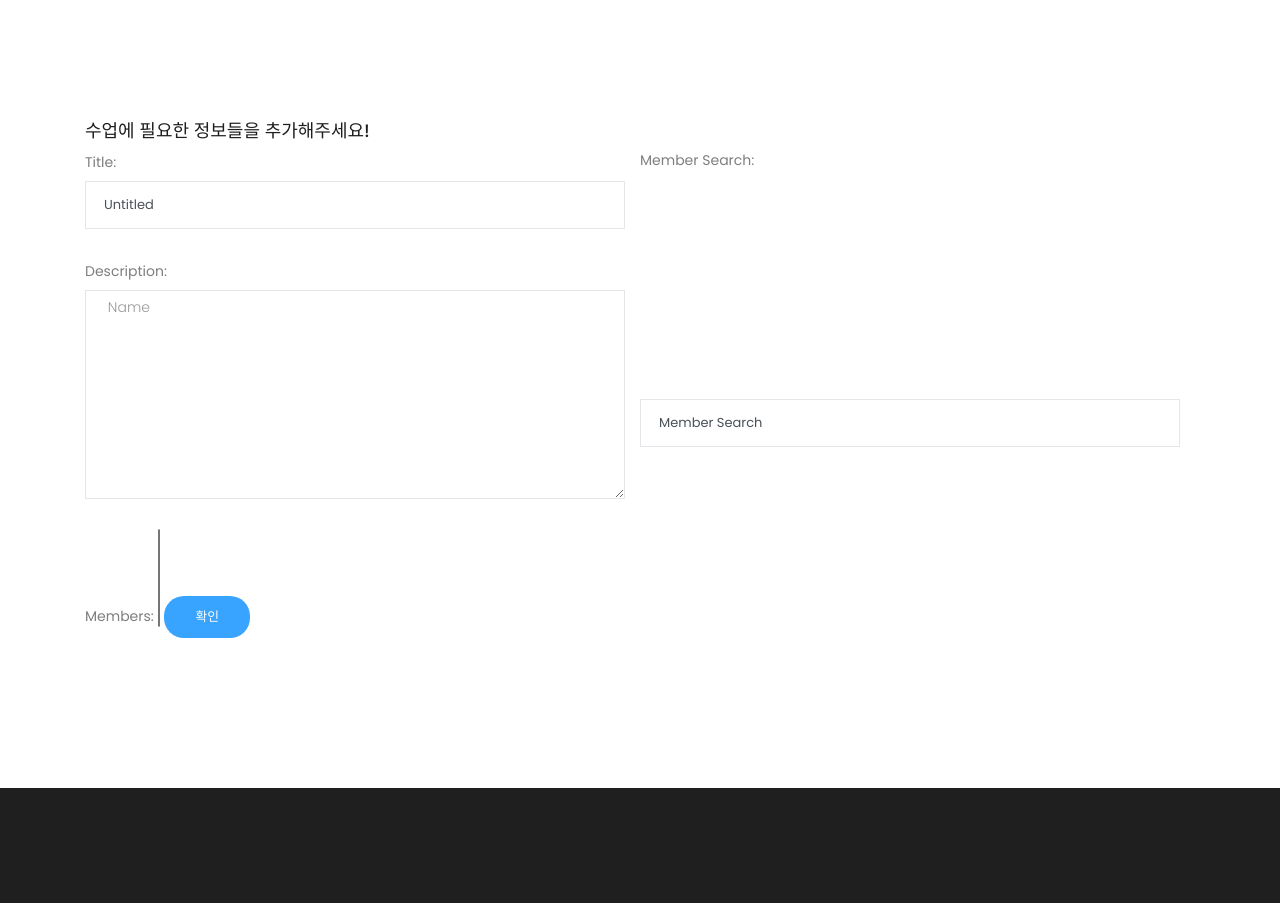
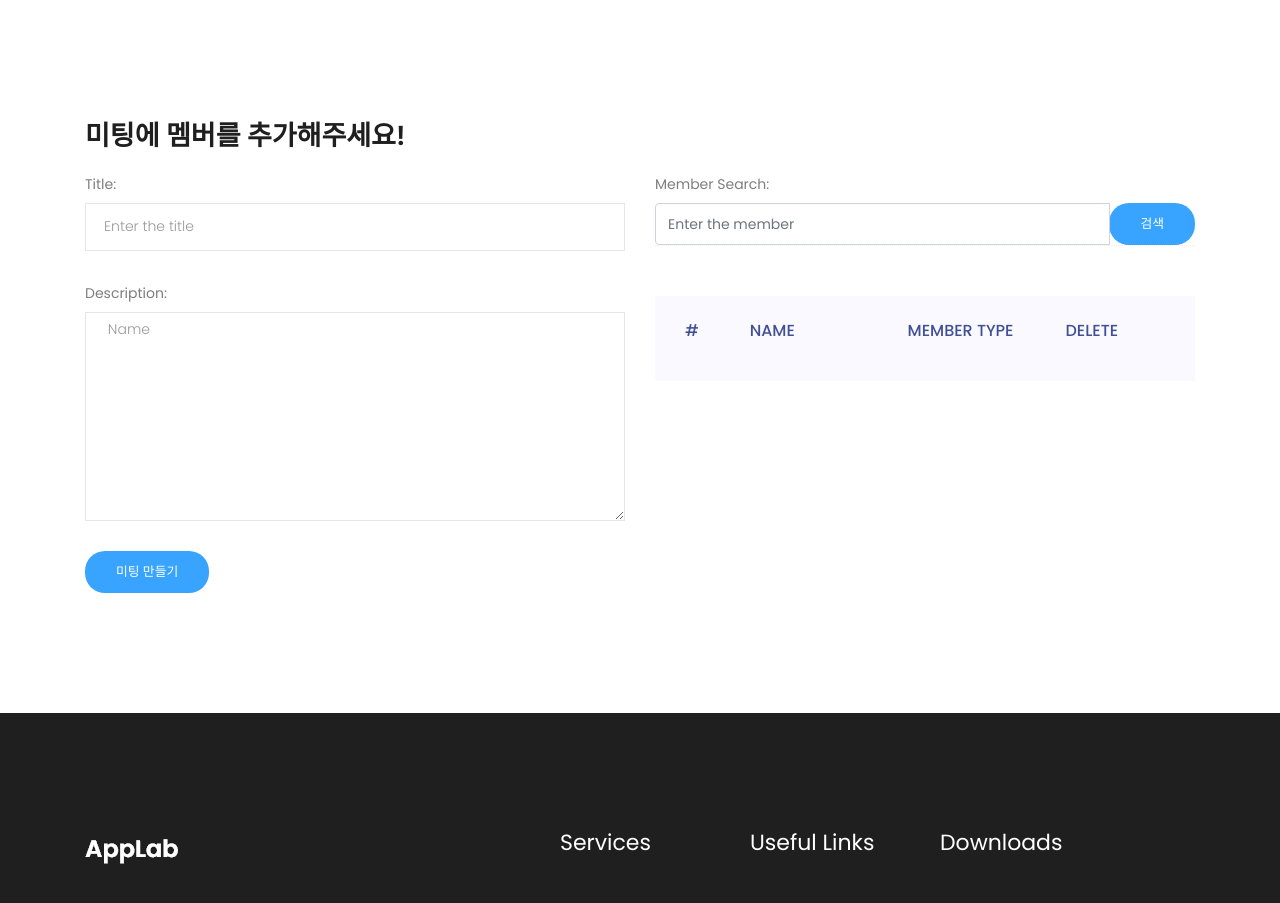
Before and after one commit to COCODlNG/CoCoding_backend, a Django app: template CoCoding/apps/meetings/templates/meeting_form.html in a window 1280 px wide. Shown: the part 500-1403 px from the top of the page. Run offline with Django 3.2, Linux system fonts and the light colour scheme; the template is opened without the code that fills it: values that come from a table or form of the project are taken from there, others are empty; some libraries are stand-ins or nearby versions.

Commit message:
[meeting] add meeting manage

```diff
--- a/CoCoding/apps/meetings/forms.py
+++ b/CoCoding/apps/meetings/forms.py
@@ -1,13 +1,10 @@
 from django import forms
-from django.forms import ModelMultipleChoiceField
 
 from apps.meetings.models import Meeting
-from apps.users.models import User
 
 
 class MeetingForm(forms.ModelForm):
-    members = ModelMultipleChoiceField(queryset=User.objects.all())
 
     class Meta:
-        fields = ['title', 'description', 'members']
+        fields = ['title', 'description']
         model = Meeting
--- a/CoCoding/apps/meetings/models.py
+++ b/CoCoding/apps/meetings/models.py
@@ -19,7 +19,7 @@ class MeetingMemberRelation(TimeStampedModel):
 
 class Meeting(TimeStampedModel):
     title = models.CharField(max_length=30, default='Untitled')
-    description = models.TextField()
+    description = models.TextField(blank=True)
     host = models.ForeignKey('users.User', on_delete=models.CASCADE, related_name='+')
     members = models.ManyToManyField('users.User', related_name='meetings', through='meetings.MeetingMemberRelation')
     is_ongoing = models.BooleanField(default=False)
--- a/CoCoding/apps/meetings/templates/meeting_form.html
+++ b/CoCoding/apps/meetings/templates/meeting_form.html
@@ -1,47 +1,56 @@
 {% extends 'base.html' %}
 {% block subtitle %}<h3 class="wow fadeInDown" data-wow-duration="1s" data-wow-delay=".1s" style="visibility: visible; animation-duration: 1s; animation-delay: 0.1s;">미팅 만들기</h3>{% endblock %}
 {% block content_container %}
-    <div>
-        <h4 class="wow fadeInDown" data-wow-duration="1s" data-wow-delay=".1s" style="visibility: visible; animation-duration: 1s; animation-delay: 0.1s;">수업에 필요한 정보들을 추가해주세요!</h4>
+    <h1 class="contact-title">미팅에 멤버를 추가해주세요!</h1>
+    <div class="row">
+        <div class="col-sm-6">
             <form class="form-contact contact_form" action="." method="post">
                 {% csrf_token %}
-            <div class="row">
-                <div class="col-sm-6">
+
                 <div class="form-group">
                     <label for="id_title">Title:</label>
-                        <input class="form-control valid" name="title" maxlength="30" required id="id_title" value="Untitled" type="text" onfocus="this.placeholder = ''" onblur="this.placeholder = 'Enter the title'" placeholder="Enter the title">
+                    <input class="form-control valid" name="title" maxlength="30" required id="id_title" value="" type="text" onfocus="this.placeholder = ''" onblur="this.placeholder = 'Enter the title'" placeholder="Enter the title">
                 </div>
                 <div class="form-group">
                     <label for="id_description">Description:</label>
                     <textarea class="form-control w-100" name="description" required id="id_description" cols="40" rows="10" onfocus="this.placeholder = ''" onblur="this.placeholder = 'Enter Message'" placeholder=" Name"></textarea>
                 </div>
-                    <div class="form-group">
-                        <label for="id_members">Members:</label>
-                        <select class="form-control-static" name="members" required id="id_members" multiple>
-                            {% for member in form.members %}
-                                {{ member }}
-                            {% endfor %}
-                        </select>
-                        <button type="submit" class="genric-btn info circle">확인</button>
+                <button class="genric-btn info circle">미팅 만들기</button>
+            </form>
+        </div>
+        <div class="col-sm-6">
 
+            <label for="id_member">Member Search:</label>
+            <div class="input-group">
+                <input class="form-control valid" name="id_member" maxlength="30" required id="id_member" value="" type="text" onfocus="this.placeholder = ''" onblur="this.placeholder = 'Enter the member'" placeholder="Enter the member">
+                <div class="input-group-append">
+                    <button class="search-button genric-btn info circle" type="button">검색</button>
+                </div>
             </div>
 
+            <div class="section-top-border">
+                <div class="progress-table-wrap">
+                    <div class="progress-table">
+                        <div class="table-head">
+                            <div class="serial">#</div>
+                            <div class="visit" type="text">Name</div>
+                            <div class="visit" type="text">Member type</div>
+                            <div class="percentage">Delete</div>
                         </div>
-                <div class="col-6 row">
-                    <form id="add_member" method="post">
-                        {% csrf_token %}
-                        <label for="id_member">Member Search:</label>
-                        <input class="form-control valid" name="id_member" maxlength="30" required id="id_member" value="Member Search" type="text" onfocus="this.placeholder = ''" onblur="this.placeholder = 'Enter the member'" placeholder="Enter the member">
-                    </form>
-                    <div id="done_member">
 
+                        {% for user in object.members.all %}
+                            <div class="table-row">
+                                <div class="serial" type="text" style="width: 11.83%; padding-left: 30px;">{{ user.id }}</div>
+                                <div class="country" type="text" style="width: 17.74%;">{{ user.uesrname }}</div>
+                                <div class="visit" style="width: 19.74%;">관리자</div>
+                                <button class="delete-btn genric-btn info circle" type="button" data-pk="{{ user.id }}" >삭제</button>
+                            </div>
+                        {% endfor %}
                     </div>
                 </div>
             </div>
-        </form>
         </div>
-
-
+    </div>
 
     {% block extra_js %}
         <script type="text/javascript">
@@ -50,22 +59,32 @@
                 return false;
             }
             $(document).ready(function () {
-                $('#id_member').keydown(function (key) {
-                    if(key.keyCode == 13){
+                $('.search-button').click(function () {
                         var username = $('#id_member').val()
-                        var queryString = $('#add_member').serialize();
-
                         $.ajax({
                             type: 'POST',
                             url: '{% url 'meeting:member_update' object.pk %}',
                             dataType: 'json',
-                            data: queryString,
+                            data: {
+                                csrfmiddlewaretoken: '{{ csrf_token }}',
+                                'id_member': username
+                            },
                             success: function (res) {
                                 if(res['message'])
                                     newAlert(res['error']);
+
                                 else {
-                                    newAlert(username);
-                                    $('#done_member').html(username)
+                                    var user_id = res['user_id'];
+                                    var user_name = res['user_name'];
+                                    var user_type = res['user_type']
+                                    $('.progress-table').append(
+                                        '<div class="table-row">\n' +
+                                        '                                <div class="serial" type="text" style="width: 11.83%; padding-left: 30px;">'+ user_id +'</div>\n' +
+                                        '                                <div class="country" type="text" style="width: 17.74%;">'+ user_name +'</div>\n' +
+                                        '                                <div class="visit" style="width: 19.74%;">관리자</div>\n' +
+                                        '                                <button class="delete-btn genric-btn info circle" type="button" data-pk="' + user_id +'" >삭제</button>\n' +
+                                        '                            </div>'
+                                    )
                                 }
                             },
                             error: function (error) {
@@ -73,8 +92,33 @@
                             }
                         });
                     }
+                )
+            })
+
+            $('.delete-btn').click(function () {
+                var serial = $(this).data('pk');
+                $.ajax({
+                    type: 'POST',
+                    url: '{% url 'meeting:member_delete' object.pk%}',
+                    dataType: 'json',
+                    data: {
+                        csrfmiddlewaretoken: '{{ csrf_token }}',
+                        'delete_id': serial
+                    },
+                    success: function (res) {
+
+                    },
+                    error: function (error) {
+                        if(res['message'])
+                            newAlert(res['error']);
+                        else {
+
+                        }
+
+                    },
                 })
             })
+
         </script>
     {% endblock %}
 {% endblock %}
--- a/CoCoding/apps/meetings/urls.py
+++ b/CoCoding/apps/meetings/urls.py
@@ -1,7 +1,7 @@
 from django.urls import path
 
 from apps.meetings.views import MeetingCreateView, MeetingUpdateView, MeetingDetailView, MeetingListView, \
-    MeetingStartView, MeetingMemberUpdateView
+    MeetingStartView, MeetingMemberUpdateView, MeetingMemberDeleteView
 
 urlpatterns = [
     path('', MeetingListView.as_view(), name='list'),
@@ -10,5 +10,6 @@ urlpatterns = [
     path('<int:pk>/update/', MeetingUpdateView.as_view(), name='update'),
     path('<int:pk>/start/', MeetingStartView.as_view(), name='start'),
     path('<int:pk>/member_update/', MeetingMemberUpdateView.as_view(), name='member_update'),
+    path('<int:pk>/member_delete/', MeetingMemberDeleteView.as_view(), name='member_delete'),
 
 ]
```
Also changed, not shown: CoCoding/apps/meetings/views.py (+30 -7 lines). Lines whose indentation alone changed are shown as unchanged.
